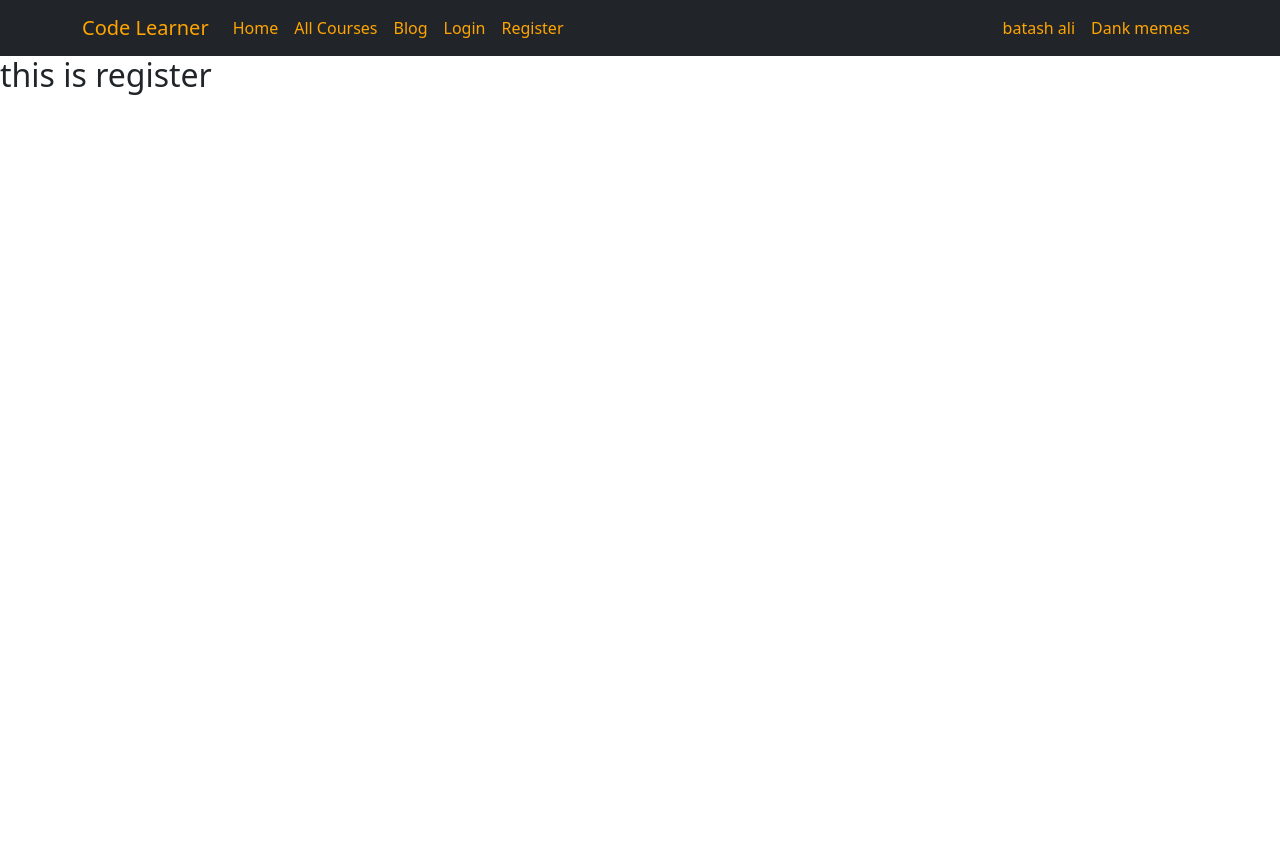
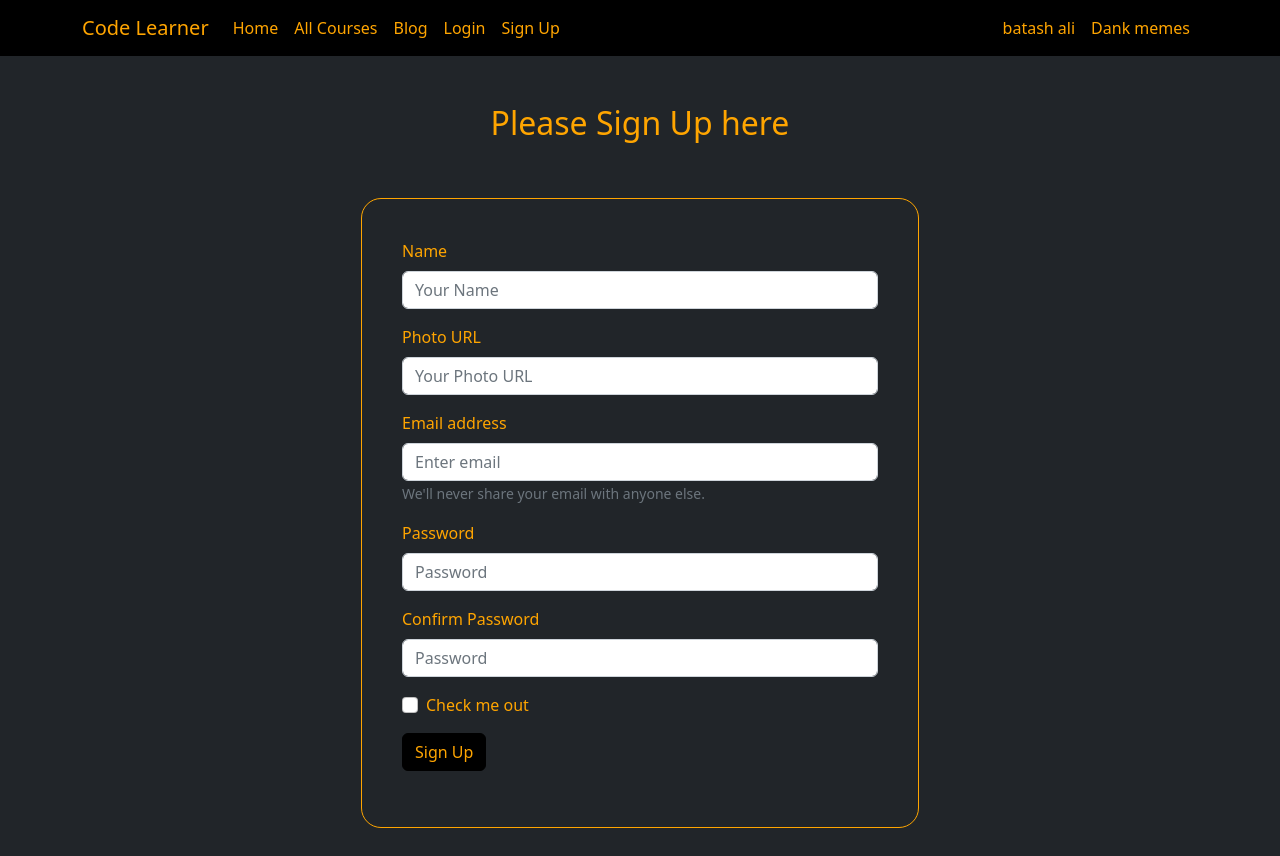
Before and after one commit to BmRahman/code-learner-client, a React (Create React App) app: page /register in a window 1280 px wide. Before the commit the page ends 800 px from the top, so only its background shows below. Built offline with nearby package versions, Linux system fonts and the light colour scheme; no server answers.

Commit message:
login and resgister page done

```diff
--- a/src/Components/Header/Header.js
+++ b/src/Components/Header/Header.js
@@ -13,7 +13,7 @@ const Header = () => {
 
     return (
         <div>
-    <Navbar collapseOnSelect expand="lg" bg="dark" variant="dark" className='header'>
+    <Navbar collapseOnSelect expand="lg" className='header'>
       <Container>
         <Navbar.Brand> <Link to='/home' className='text-decoration-none'>Code Learner</Link> </Navbar.Brand>
         <Navbar.Toggle aria-controls="responsive-navbar-nav" />
@@ -23,7 +23,7 @@ const Header = () => {
             <Nav.Link> <Link to='/courses' className='text-decoration-none'>All Courses</Link> </Nav.Link>
             <Nav.Link> <Link to='/blog' className='text-decoration-none'>Blog</Link> </Nav.Link>
             <Nav.Link> <Link to='/login' className='text-decoration-none'>Login</Link> </Nav.Link>
-            <Nav.Link> <Link to='/register' className='text-decoration-none'>Register</Link> </Nav.Link>
+            <Nav.Link> <Link to='/register' className='text-decoration-none'>Sign Up</Link> </Nav.Link>
           </Nav>
           <Nav>
             <Nav.Link>
--- a/src/Components/Login/Login.js
+++ b/src/Components/Login/Login.js
@@ -1,9 +1,62 @@
-import React from 'react';
+import React, { useContext, useState } from 'react';
+import { Container } from 'react-bootstrap';
+import Button from 'react-bootstrap/Button';
+import Form from 'react-bootstrap/Form';
+import { useNavigate } from 'react-router-dom';
+import { AuthContext } from '../../Contexts/AuthProvider';
 
 const Login = () => {
+    const {loginUser} = useContext(AuthContext)
+    const [error, setError] = useState('')
+
+    const navigate = useNavigate()
+
+    const handleLogin = event => {
+        event.preventDefault()
+        const form = event.target;
+        const email = form.email.value;
+        const password = form.password.value;
+        console.log(email, password)
+
+        loginUser(email, password)
+        .then(result => {
+            const user = result.user;
+            console.log(user)
+            form.reset()
+            setError('')
+            navigate('/')
+
+        })
+        .catch(error => {
+            console.error(error)
+            setError(error.message)
+        })
+    }
+
     return (
-        <div>
-            <h3>this is login</h3>
+        <div className='bg-dark reg-main'>
+            <Container>
+            <h2 className='text-center py-5'>Login here</h2>
+
+
+    <Form className='reg-form' onSubmit={handleLogin}>
+
+      <Form.Group className="mb-3" controlId="formBasicEmail">
+        <Form.Label>Email address</Form.Label>
+        <Form.Control type="email" name='email' placeholder="Enter email" required/>
+      </Form.Group>
+
+      <Form.Group className="mb-3" controlId="formBasicPassword">
+        <Form.Label>Password</Form.Label>
+        <Form.Control type="password" name='password' placeholder="Password" required/>
+      </Form.Group>
+
+      <Button type="submit" className='btn-register'>
+        Log In
+      </Button>
+      <p className='text-danger my-3 text-uppercase'>{error}</p>
+    </Form>
+            </Container>
         </div>
     );
 };
--- /dev/null
+++ b/src/Components/Register/Register.css
@@ -0,0 +1,27 @@
+h2, a, p {
+    color: orange;
+
+}
+.reg-form{
+    color: orange;
+    border: 1px solid orange;
+    padding: 40px;
+    border-radius: 20px;
+    width: 50%;
+    margin: 0 auto;
+}
+.never{
+    color: orange;
+}
+.reg-main{
+    height: 100vh;
+}
+.btn-register{
+    color: orange !important;
+    background-color: black !important;
+    border: 1px solid black !important;
+}
+.btn-register:hover{
+    background-color: transparent !important;
+    border: 1px solid orange !important;
+}
--- a/src/Components/Register/Register.js
+++ b/src/Components/Register/Register.js
@@ -1,9 +1,85 @@
-import React from 'react';
+import React, { useContext, useState } from 'react';
+import { Container } from 'react-bootstrap';
+import './Register.css';
+import Button from 'react-bootstrap/Button';
+import Form from 'react-bootstrap/Form';
+import { AuthContext } from '../../Contexts/AuthProvider';
 
 const Register = () => {
+    const [passwordError, setPasswordError] = useState('')
+
+
+    const {createUser} = useContext(AuthContext)
+
+    const handleRegister = event => {
+        event.preventDefault()
+        const form = event.target;
+        const email = form.email.value;
+        const password = form.password.value;
+        const confirm = form.confirm.value;
+        console.log(email, password, confirm)
+
+        if(password === confirm) {
+            createUser(email, password)
+            .then(result => {
+                const user = result.user;
+                console.log(user)
+                form.reset()
+            })
+            .catch(error => {
+                console.error(error)
+            })
+        }
+        else{
+            setPasswordError('your password did not matched')
+        }
+    }
+
     return (
-        <div>
-            <h2>this is register</h2>
+        <div className='bg-dark reg-main'>
+            <Container>
+            <h2 className='text-center py-5'>Please Sign Up here</h2>
+
+
+    <Form className='reg-form' onSubmit={handleRegister}>
+
+    <Form.Group className="mb-3">
+        <Form.Label>Name</Form.Label>
+        <Form.Control type="text" name='name' placeholder="Your Name" />
+      </Form.Group>
+
+      <Form.Group className="mb-3">
+        <Form.Label>Photo URL</Form.Label>
+        <Form.Control type="text" name='url' placeholder="Your Photo URL" />
+      </Form.Group>
+
+      <Form.Group className="mb-3" controlId="formBasicEmail">
+        <Form.Label>Email address</Form.Label>
+        <Form.Control type="email" name='email' placeholder="Enter email" required/>
+        <Form.Text className="never">
+          We'll never share your email with anyone else.
+        </Form.Text>
+      </Form.Group>
+
+      <Form.Group className="mb-3" controlId="formBasicPassword">
+        <Form.Label>Password</Form.Label>
+        <Form.Control type="password" name='password' placeholder="Password" required/>
+      </Form.Group>
+
+      <Form.Group className="mb-3" controlId="formBasicPassword">
+        <Form.Label>Confirm Password</Form.Label>
+        <Form.Control type="password" name='confirm' placeholder="Password" required/>
+      </Form.Group>
+
+      <Form.Group className="mb-3" controlId="formBasicCheckbox">
+        <Form.Check type="checkbox" label="Check me out" />
+      </Form.Group>
+      <Button type="submit" className='btn-register'>
+        Sign Up
+      </Button>
+      <p className='text-danger my-3 text-uppercase'>{passwordError}</p>
+    </Form>
+            </Container>
         </div>
     );
 };
--- a/src/Contexts/AuthProvider.js
+++ b/src/Contexts/AuthProvider.js
@@ -1,12 +1,25 @@
 import React from 'react';
 import { createContext } from 'react';
+import {getAuth, createUserWithEmailAndPassword, signInWithEmailAndPassword} from 'firebase/auth';
+import app from './../firebase/firebase.init';
 
 export const AuthContext = createContext()
+        const auth = getAuth(app)
 
 const AuthProvider = ({children}) => {
 
+    // sign in with email password
+    const createUser = (email, password) => {
+        return createUserWithEmailAndPassword(auth, email, password)
+    }
+
+    // login with email and password
+    const loginUser = (email, password) => {
+        return signInWithEmailAndPassword(auth, email, password)
+    }
+
     const user = {displayName: 'batash ali'}
-    const authInfo = {user}
+    const authInfo = {user, createUser, loginUser}
     return (
         <div>
             <AuthContext.Provider value={authInfo}>
```
